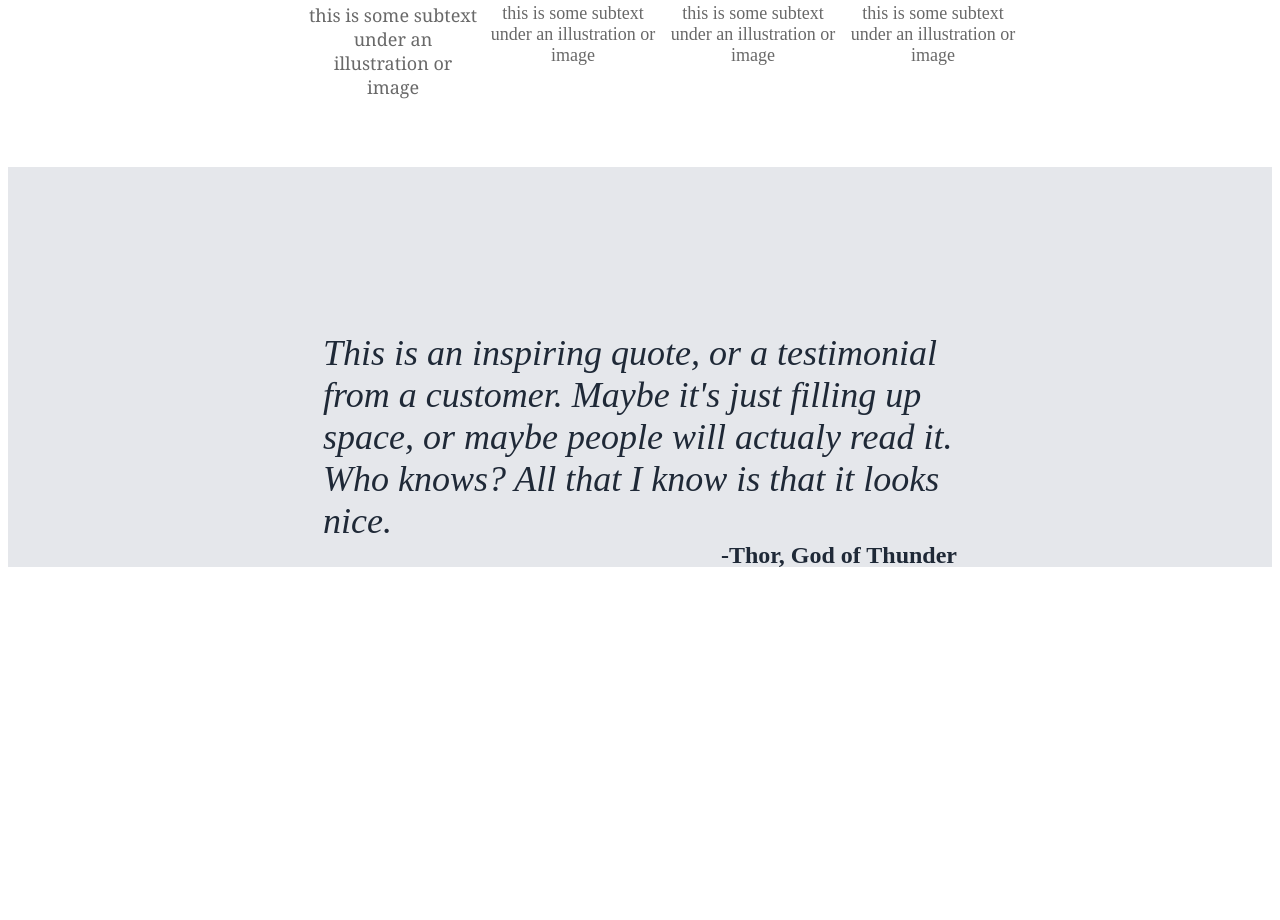
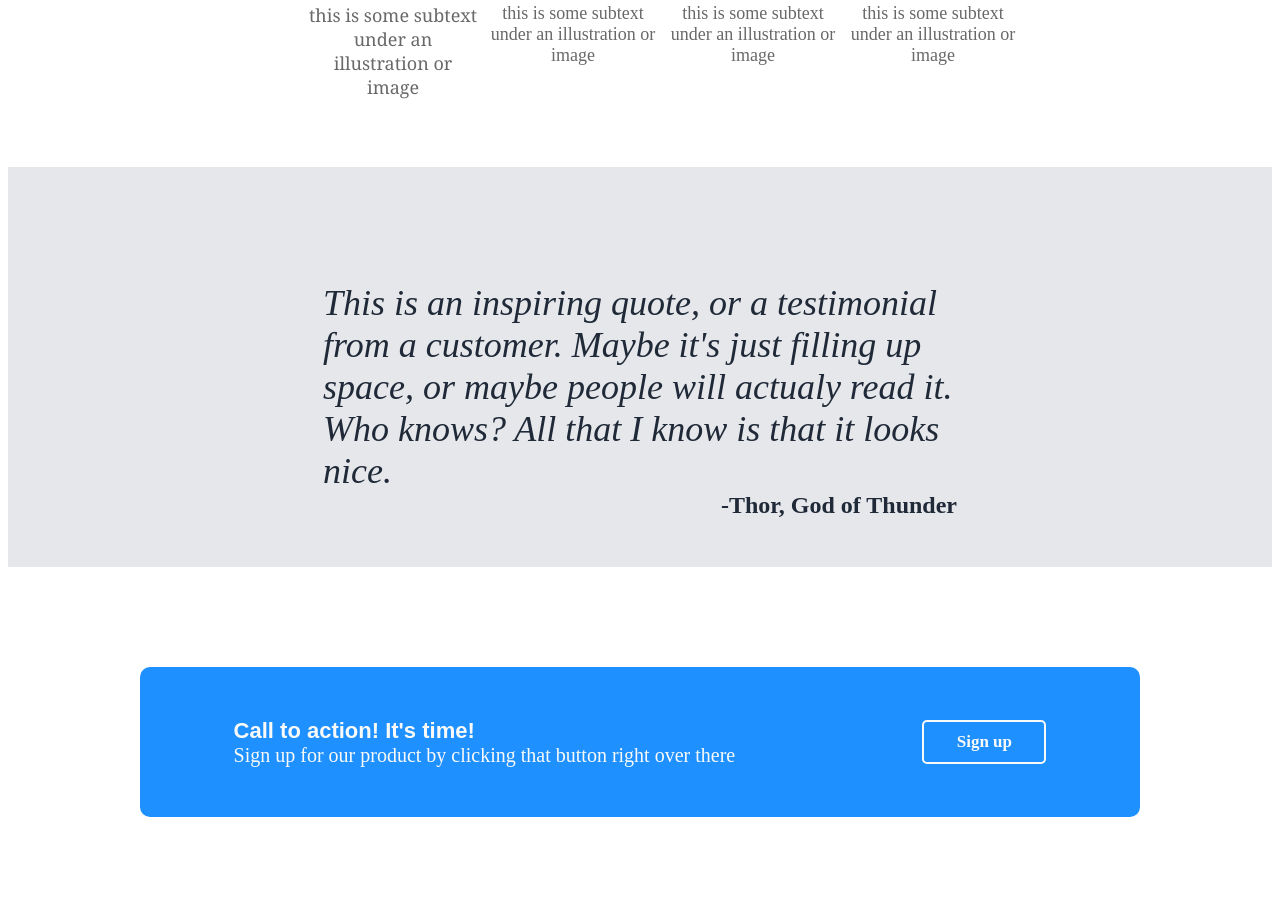
Before and after one commit to Merima1996/landing-page, a plain HTML site: page index.html in a window 1280 px wide. Shown: the part 814-1734 px from the top of the page. Before the commit the page ends 1398 px from the top, so only its background shows below. Drawn offline with Linux system fonts and the light colour scheme.

Commit message:
Added fourth part of the page

```diff
--- a/index.html
+++ b/index.html
@@ -67,5 +67,17 @@
         <div class="thor">-Thor, God of Thunder</div>
       </div>
     </div>
+
+    <div class="ctoa">
+      <div class="ctat">
+        <div class="bef">
+          <div class="btext">Call to action! It's time!</div>
+          <div class="stext">
+            Sign up for our product by clicking that button right over there
+          </div>
+        </div>
+        <div class="button">Sign up</div>
+      </div>
+    </div>
   </body>
 </html>
--- a/style.css
+++ b/style.css
@@ -176,8 +176,8 @@ header {
 
 .qoutep {
   background-color: #e5e7eb;
-  height: 100px;
-  padding-top: 150px;
+  height: 150px;
+  padding-top: 100px;
   padding-bottom: 150px;
 }
 
@@ -197,3 +197,57 @@ header {
   font-style: normal;
   font-weight: bold;
 }
+
+.ctoa {
+  height: 150px;
+  padding-top: 100px;
+  padding-bottom: 100px;
+  margin-left: 200px;
+  margin-right: 200px;
+  display: flex;
+  flex-direction: column;
+  align-items: center;
+}
+
+.ctat {
+  height: 150px;
+  width: 1000px;
+  background-color: dodgerblue;
+  border-radius: 10px;
+  align-self: center;
+  display: flex;
+  flex-direction: row;
+  align-items: center;
+  justify-content: space-around;
+}
+
+.bef {
+  display: flex;
+  flex-direction: column;
+}
+
+.btext {
+  font-weight: bold;
+  font-size: 22px;
+  color: #f9faf8;
+  font-family: Arial, Helvetica, sans-serif;
+}
+
+.stext {
+  font-size: 20px;
+  color: #f9faf8;
+}
+
+.button {
+  font-size: 17px;
+  font-weight: bolder;
+  font-family: "Times New Roman", Times, serif;
+  padding: 10px;
+  width: 100px;
+  color: #f9faf8;
+  border-width: 2px;
+  border-color: #f9faf8;
+  border-style: solid;
+  border-radius: 5px;
+  text-align: center;
+}
```
